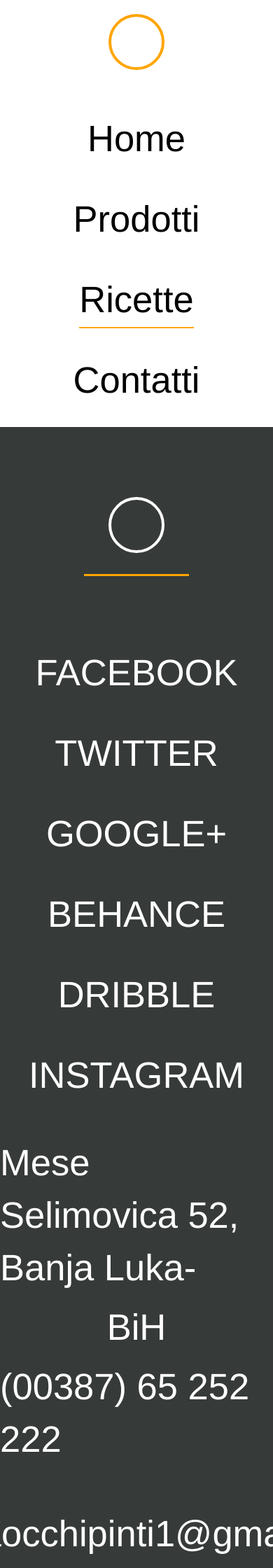
After one commit to valeriavivace/Sito-pasta, a PHP site: page /contatti.html in a window 390 px wide; the page is wider, and only the part inside the window is pictured. The commit adds this page. Shown: the top 2240 px of that part at 70% size. Run offline with PHP 8.4, Linux system fonts and the light colour scheme.

Commit message:
realizzazione pagina contatti

```diff
--- /dev/null
+++ b/contatti.html
@@ -0,0 +1,51 @@
+<!DOCTYPE html>
+<html>
+  <head>
+    <meta charset="utf-8">
+    <title>Contatti</title><link rel="stylesheet" href="css/bootstrap.min.css">
+    <link rel="stylesheet" href="css/swiper.min.css">
+    <link rel="stylesheet" href="css/style.css">
+    <link rel="stylesheet" href="css/mobile.css">
+  </head>
+  <body>
+    <div class="container-fluid">
+      <header class="row">
+        <div class="box-logo col-xs-12 col-md-6">
+          <div class="simbolo-logo-header col-xs-12"></div>
+        </div>
+        <nav class="col-xs-12 col-md-6">
+          <ul>
+            <li><a href="index.html">Home</a></li>
+            <li><a href="prodotti.html">Prodotti</a></li>
+            <li><a href="ricette.html" class="menu-attivo">Ricette</a></li>
+            <li><a href="contatti.html">Contatti</a></li>
+          </ul>
+        </nav>
+      </header>
+    </div>
+    <footer>
+      <div class="footer-info">
+        <div class="simbolo-logo-footer"></div>
+        <hr class="linea-footer">
+        <nav>
+          <ul class="text-uppercase">
+            <li><a href="#">Facebook</a></li>
+            <li><a href="#">Twitter</a></li>
+            <li><a href="#">Google+</a></li>
+            <li><a href="#">Behance</a></li>
+            <li><a href="#">Dribble</a></li>
+            <li><a href="#">Instagram</a></li>
+          </ul>
+        </nav>
+        <p>Mese Selimovica 52, Banja Luka-</p>
+        <p>BiH</p>
+        <p>(00387) 65 252 222</p>
+        <p  id="mail"><a href="mailto:valeriaocchipinti1@gmail.com">valeriaocchipinti1@gmail.com</a></p>
+        <div id="freccia"></div>
+      </div>
+      <div class="copyright">
+        <p>@2015 ADV Theme</p>
+      </div>
+    </footer>
+  </body>
+</html>
--- a/css/mobile.css
+++ b/css/mobile.css
@@ -2,6 +2,19 @@
   html{
     font-size: 35px;
   }
+/****TYPO*******/
+p,li{
+  font-size: 1.5rem;
+}
+h1{
+  font-size: 4rem;
+}
+h3{
+  font-size: 3rem;
+}
+h4,td,th{
+  font-size: 1.5rem;
+}
 /*********HEADER***/
   header{
     display:block;
@@ -61,10 +74,7 @@
   .pasta-foto-info p{
     padding: 50px 20px 50px 0;
   }
-  .box-1{
-    text-align: left;
-    padding-left: 40px;
-  }
+
 /**********PRODOTTI******/
   .prodotti{
     display: block;
@@ -80,6 +90,10 @@
   }
   .img-responsive-carosello{
     max-width: 100%;
+  }
+  .swiper-pagination-bullet{
+    width: 20px;
+    height: 20px;
   }
   .linea-footer{
     margin-top: 30px;
--- a/css/style.css
+++ b/css/style.css
@@ -32,6 +32,9 @@ h4,td,th{
   max-width: 50px;
   margin-left: 0;
   border: orange solid 2px;
+}
+.box-prodotto a{
+  font-size: 1.5rem;
 }
 header a:hover,
 footer a:hover{
@@ -72,7 +75,6 @@ header a{
   text-decoration: none;
   color: black;
 }
-
 /*****MAIN**/
 
 .hero-immagine{
@@ -219,6 +221,9 @@ main{
   }
 /***************************/
 /******RICETTE**************/
+.immagine-in-primo-piano{
+  padding-bottom: 100px;
+}
 .valori-nutrizionali th,
 .valori-nutrizionali td{
   padding-top: 20px;
@@ -232,3 +237,6 @@ main{
 .intestazione-tabella{
   padding-top: 0;
 }
+.box-tabella{
+  padding-bottom: 100px;
+}
--- a/index.html
+++ b/index.html
@@ -19,7 +19,7 @@
             <li><a href="#" class="menu-attivo">Home</a></li>
             <li><a href="prodotti.html">Prodotti</a></li>
             <li><a href="ricette.html">Ricette</a></li>
-            <li><a href="#">Contatti</a></li>
+            <li><a href="contatti.html">Contatti</a></li>
           </ul>
         </nav>
       </header>
@@ -103,7 +103,7 @@
             <li><a href="#">Instagram</a></li>
           </ul>
         </nav>
-        <p>Mese Selimovica 52, Banja Luka -</p>
+        <p>Mese Selimovica 52, Banja Luka-</p>
         <p>BiH</p>
         <p>(00387) 65 252 222</p>
         <p  id="mail"><a href="mailto:valeriaocchipinti1@gmail.com">valeriaocchipinti1@gmail.com</a></p>
--- a/prodotti.html
+++ b/prodotti.html
@@ -11,7 +11,7 @@
   <body>
     <div class="container-fluid">
       <header class="row">
-        <div class="logo col-xs-12 col-md-6">
+        <div class="box-logo col-xs-12 col-md-6">
           <div class="simbolo-logo-header col-xs-12"></div>
         </div>
         <nav class="col-xs-12 col-md-6">
@@ -19,7 +19,7 @@
             <li><a href="index.html">Home</a></li>
             <li><a href="prodotti.html" class="menu-attivo">Prodotti</a></li>
             <li><a href="ricette.html">Ricette</a></li>
-            <li><a href="#">Contatti</a></li>
+            <li><a href="contatti.html">Contatti</a></li>
           </ul>
         </nav>
       </header>
@@ -258,7 +258,7 @@
             <li><a href="#">Instagram</a></li>
           </ul>
         </nav>
-        <p>Mese Selimovica 52, Banja Luka -</p>
+        <p>Mese Selimovica 52, Banja Luka-</p>
         <p>BiH</p>
         <p>(00387) 65 252 222</p>
         <p  id="mail"><a href="mailto:valeriaocchipinti1@gmail.com">valeriaocchipinti1@gmail.com</a></p>
--- a/ricette.html
+++ b/ricette.html
@@ -19,7 +19,7 @@
             <li><a href="index.html">Home</a></li>
             <li><a href="prodotti.html">Prodotti</a></li>
             <li><a href="ricette.html" class="menu-attivo">Ricette</a></li>
-            <li><a href="#">Contatti</a></li>
+            <li><a href="contatti.html">Contatti</a></li>
           </ul>
         </nav>
       </header>
@@ -27,7 +27,7 @@
     <main>
       <div class="container">
         <div class="immagine-in-primo-piano">
-          <img class="img-responsive" src="images/penna-min.png">
+          <img class="img-responsive" src="images/pennetta-rigata-min.png">
         </div>
         <div class="box-1 row">
           <div class="col-xs-12 col-md-6">
@@ -152,7 +152,7 @@
             <li><a href="#">Instagram</a></li>
           </ul>
         </nav>
-        <p>Mese Selimovica 52, Banja Luka -</p>
+        <p>Mese Selimovica 52, Banja Luka-</p>
         <p>BiH</p>
         <p>(00387) 65 252 222</p>
         <p  id="mail"><a href="mailto:valeriaocchipinti1@gmail.com">valeriaocchipinti1@gmail.com</a></p>
```
Also changed, not shown: images/pennetta-rigata-min.png (added).
